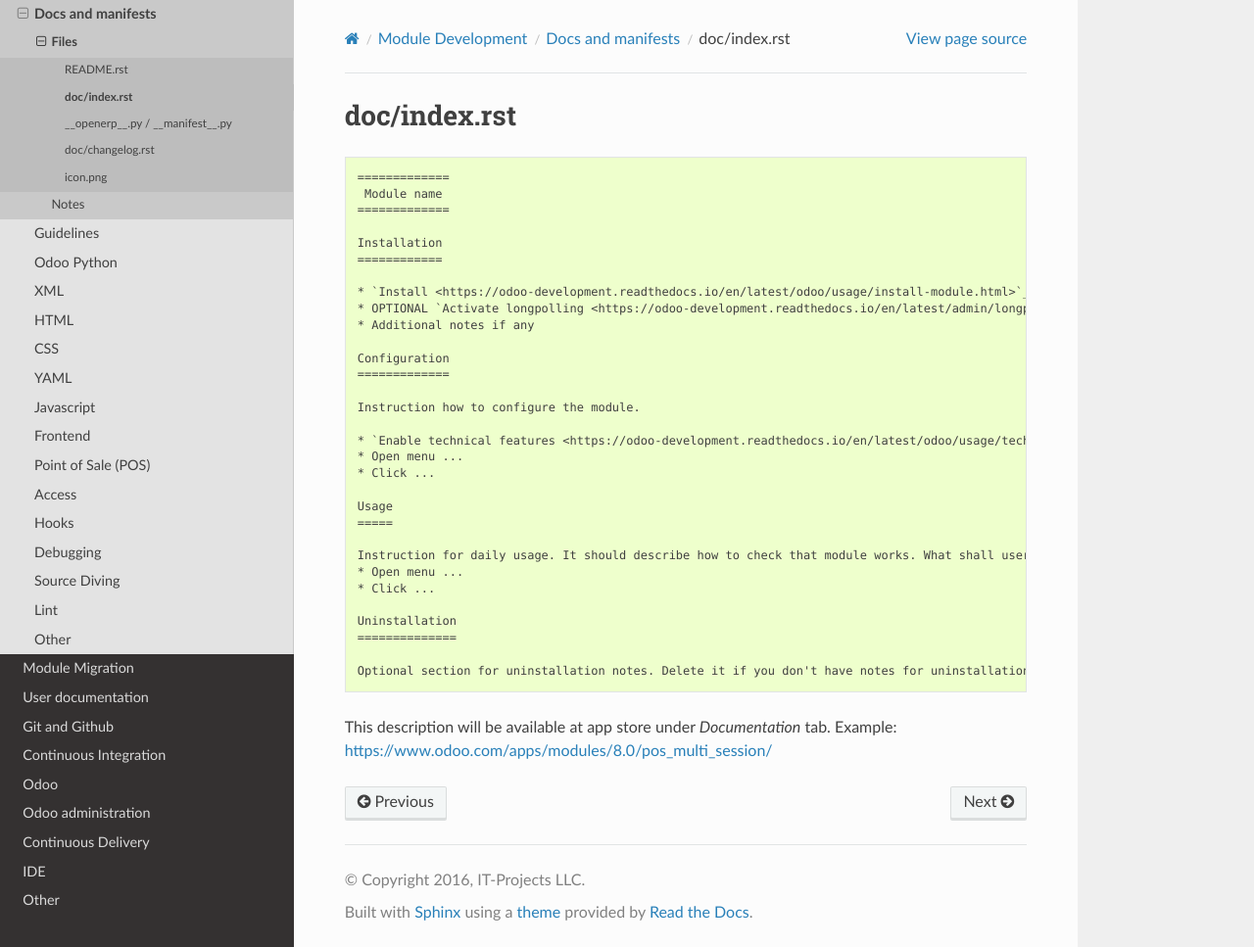
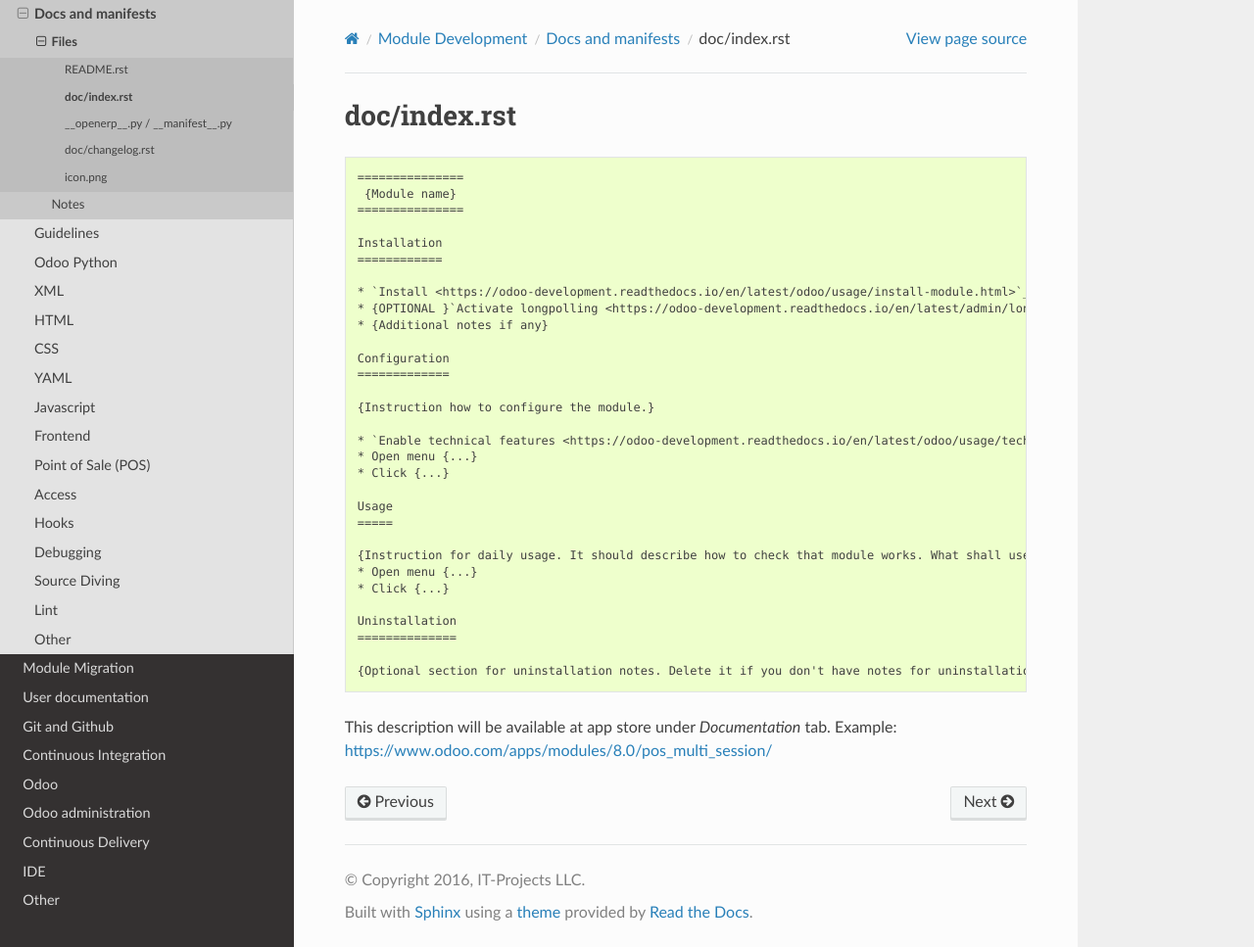
Before and after one commit to itpp-labs/odoo-development, a Sphinx documentation site: the page built from docs/dev/docs/usage-instructions.rst, in a window 1280 px wide and 967 px high. Shown: the whole window at 98% size. Built offline with Sphinx 7.4.7 and the Read the Docs theme 2.0.0, drawn with Linux system fonts in a browser that asks for light colours; pages that are not in the unit, such as notebooks, are missing from menus.

```diff
--- a/docs/dev/docs/usage-instructions.rst
+++ b/docs/dev/docs/usage-instructions.rst
@@ -4,36 +4,36 @@
 
 ::
 
-    =============
-     Module name
-    =============
+    ===============
+     {Module name}
+    ===============
 
     Installation
     ============
 
     * `Install <https://odoo-development.readthedocs.io/en/latest/odoo/usage/install-module.html>`__ this module in a usual way
-    * OPTIONAL `Activate longpolling <https://odoo-development.readthedocs.io/en/latest/admin/longpolling.html>`__
-    * Additional notes if any
+    * {OPTIONAL }`Activate longpolling <https://odoo-development.readthedocs.io/en/latest/admin/longpolling.html>`__
+    * {Additional notes if any}
 
     Configuration
     =============
 
-    Instruction how to configure the module.
+    {Instruction how to configure the module.}
 
     * `Enable technical features <https://odoo-development.readthedocs.io/en/latest/odoo/usage/technical-features.html>`__
-    * Open menu ...
-    * Click ...
+    * Open menu {...}
+    * Click {...}
 
     Usage
     =====
 
-    Instruction for daily usage. It should describe how to check that module works. What shall user do and what would user get.
-    * Open menu ...
-    * Click ...
+    {Instruction for daily usage. It should describe how to check that module works. What shall user do and what would user get.}
+    * Open menu {...}
+    * Click {...}
 
     Uninstallation
     ==============
 
-    Optional section for uninstallation notes. Delete it if you don't have notes for uninstallation.
+    {Optional section for uninstallation notes. Delete it if you don't have notes for uninstallation.}
 
 This description will be available at app store under *Documentation* tab. Example: https://www.odoo.com/apps/modules/8.0/pos_multi_session/
```
